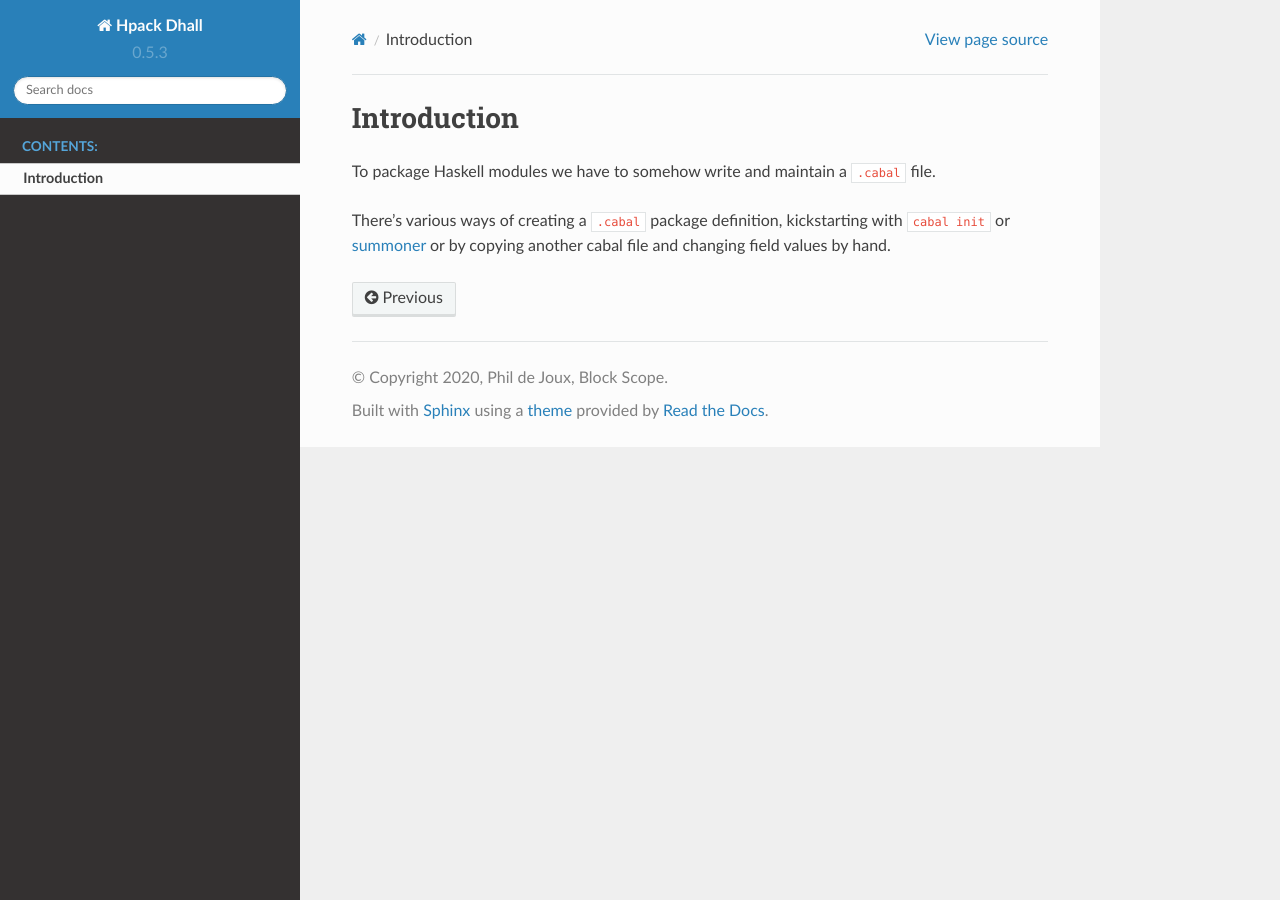
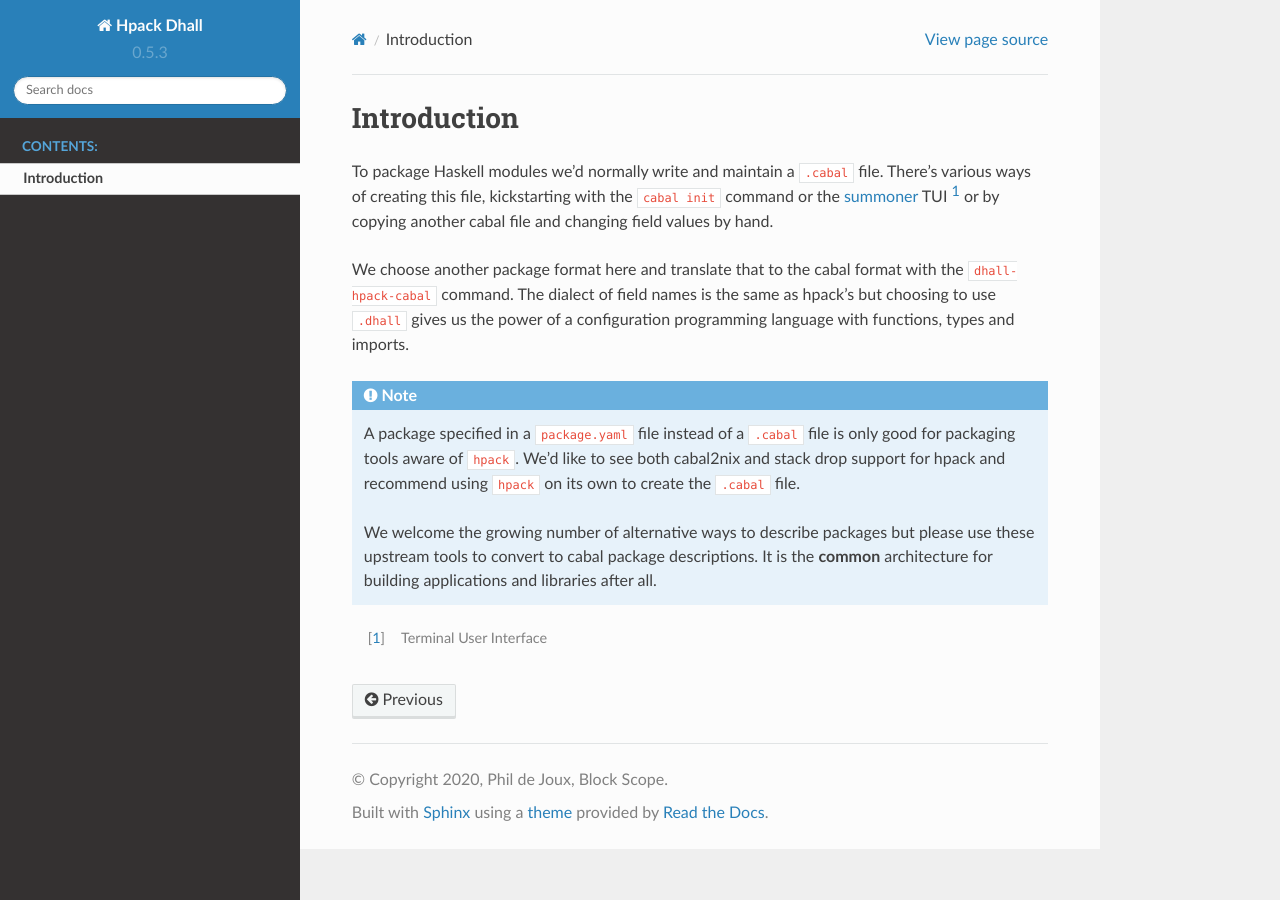
Before and after one commit to cabalism/hpack-dhall-docs, a Sphinx documentation site: the page built from docs/intro.rst, in a window 1280 px wide. Built offline with Sphinx 7.4.7 and the Read the Docs theme 2.0.0, drawn with Linux system fonts in a browser that asks for light colours.

Commit message:
Flesh out the intro and change the byline.

```diff
--- a/docs/index.rst
+++ b/docs/index.rst
@@ -6,9 +6,7 @@
 Hpack Dhall
 ===========
 
-The executable ``dhall-hpack-cabal`` from the `hpack-dhall
-<https://github.com/cabalism/hpack-dhall>`_ package is a fusion of hpack and
-dhall for generating nicely formatted cabal files with low effort.
+Dhall programmable configuration for Haskell in the hpack dialect
 
 .. toctree::
    :maxdepth: 2
--- a/docs/intro.rst
+++ b/docs/intro.rst
@@ -1,11 +1,27 @@
 Introduction
 ------------
 
-To package Haskell modules we have to somehow write and maintain a ``.cabal``
-file.
+To package Haskell modules we'd normally write and maintain a ``.cabal`` file.
+There's various ways of creating this file, kickstarting with the ``cabal
+init`` command or the summoner_ TUI [#]_ or by copying another cabal file and
+changing field values by hand.
 
-There's various ways of creating a ``.cabal`` package definition, kickstarting
-with ``cabal init`` or summoner_ or by copying another cabal file and changing
-field values by hand.
+We choose another package format here and translate that to the cabal format
+with the ``dhall-hpack-cabal`` command. The dialect of field names is the same
+as hpack's but choosing to use ``.dhall`` gives us the power of a configuration
+programming language with functions, types and imports.
+
+.. note::
+   A package specified in a ``package.yaml`` file instead of a ``.cabal`` file
+   is only good for packaging tools aware of ``hpack``.  We'd like to see both
+   cabal2nix and stack drop support for hpack and recommend using ``hpack`` on
+   its own to create the ``.cabal`` file.
+
+   We welcome the growing number of alternative ways to describe packages but
+   please use these upstream tools to convert to cabal package descriptions. It
+   is the **common** architecture for building applications and libraries
+   after all.
+
 
 .. _summoner: https://kowainik.github.io/projects/summoner
+.. [#] Terminal User Interface
```
